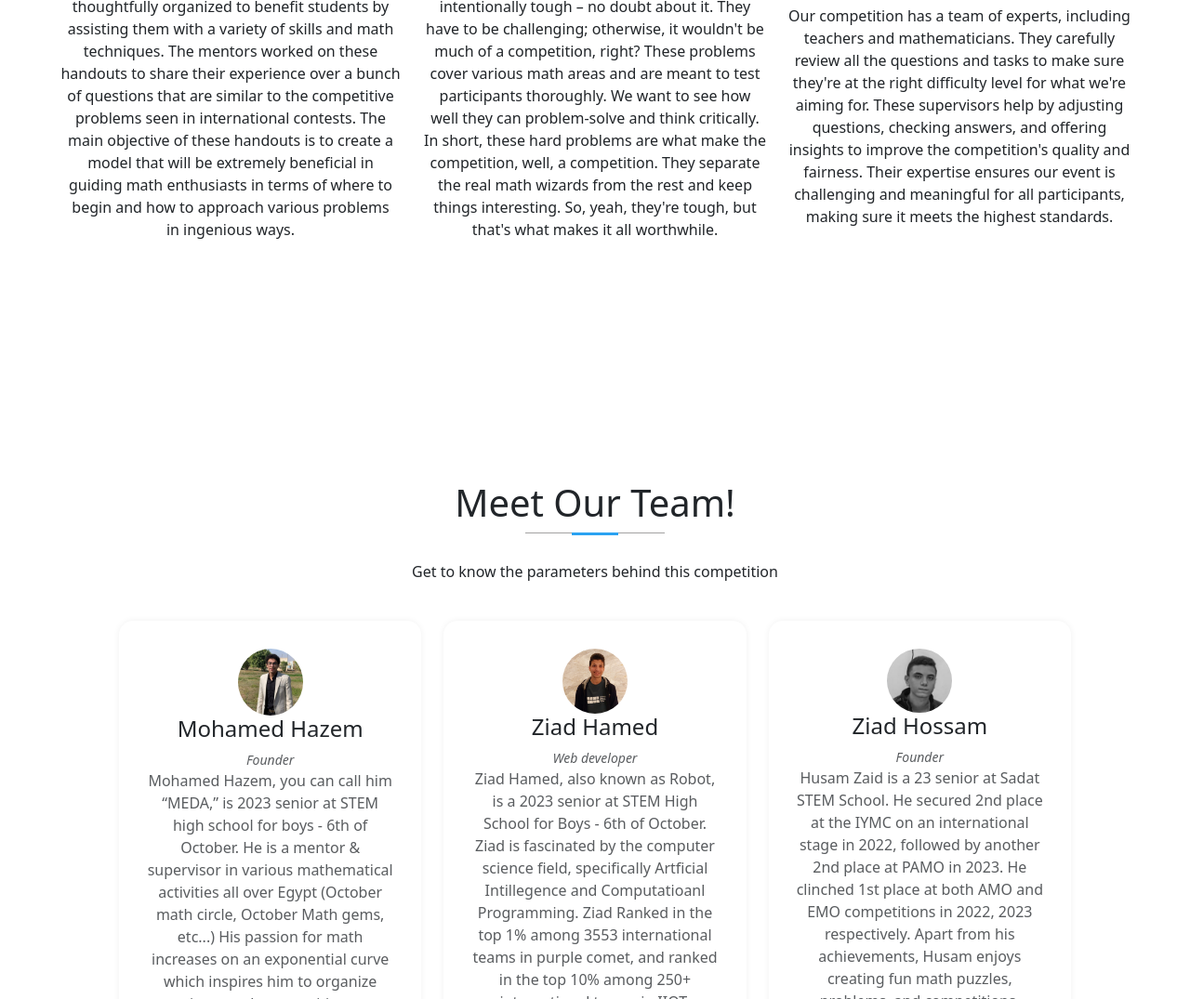
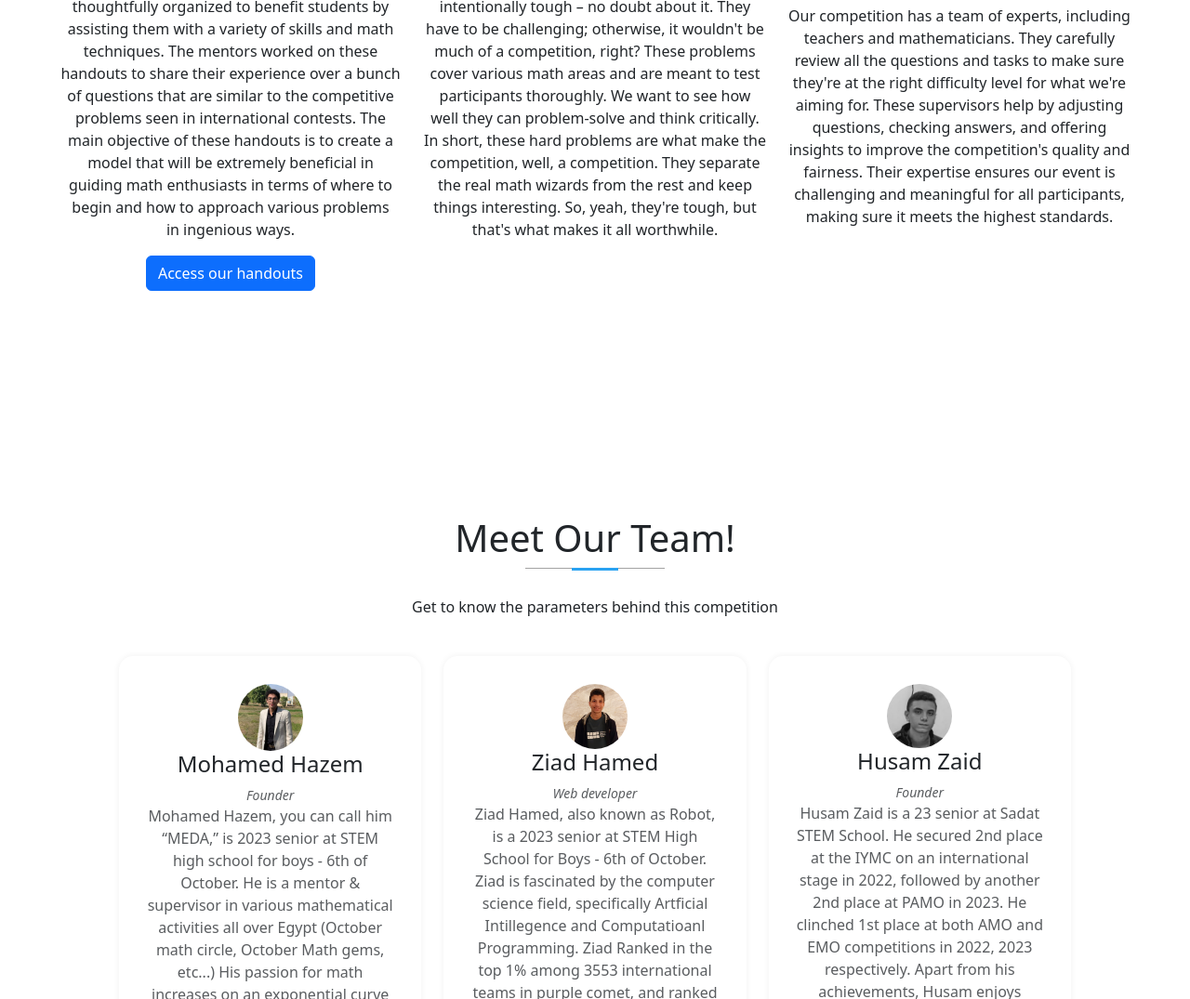
Before and after one commit to ZyadHamed/Logarithm, a website: page index.html in a window 1280 px wide. Shown: the part 1237-2312 px from the top of the page at 93% size. Drawn offline with nearby package versions, Linux system fonts and the light colour scheme; some packages are replaced by stand-ins of ours.

Commit message:
Update index.html

```diff
--- a/index.html
+++ b/index.html
@@ -55,6 +55,7 @@
                   <img src="book.png" style="width: 70px;">
                   <h3>High-Level Handouts</h3>
                   <p>The handouts offered on the website are thoughtfully organized to benefit students by assisting them with a variety of skills and math techniques. The mentors worked on these handouts to share their experience over a bunch of questions that are similar to the competitive problems seen in international contests. The main objective of these handouts is to create a model that will be extremely beneficial in guiding math enthusiasts in terms of where to begin and how to approach various problems in ingenious ways.</p>
+                  <a class="btn btn-primary" href="https://drive.google.com/drive/folders/1706wrAzBSLbQQI8hv7uhSDgH9p_ehFX8?usp=sharing", target="_blank">Access our handouts</a>
               </div>
               <div class="col-lg-4 col-md-4 col-sm-12 col-xs-12">
                   <img src="light-bulb.png" style="width: 70px;">
@@ -111,7 +112,7 @@
             <div class="col-lg-4 col-md-4 col-sm-12 col-xs-12">
                 <figure class="service-block" style="box-shadow: 0 0 7px #f1f1f1;;">
                     <img src="resources/Ziad.jpeg" style="border-radius: 50%; width: 70px;">
-                    <h4>Ziad Hossam</h4>
+                    <h4>Husam Zaid</h4>
                     <figcaption class="figure-caption text-center" style="font-style: italic;">Founder</figcaption>
                     <p class="text-muted man-description">Husam Zaid is a 23 senior at Sadat STEM School. He secured 2nd place at the IYMC on an international stage in 2022, followed by another 2nd place at PAMO in 2023. He clinched 1st place at both AMO and EMO competitions in 2022, 2023 respectively. Apart from his achievements, Husam enjoys creating fun math puzzles, problems, and competitions.</p>
                     <br><br>
```
